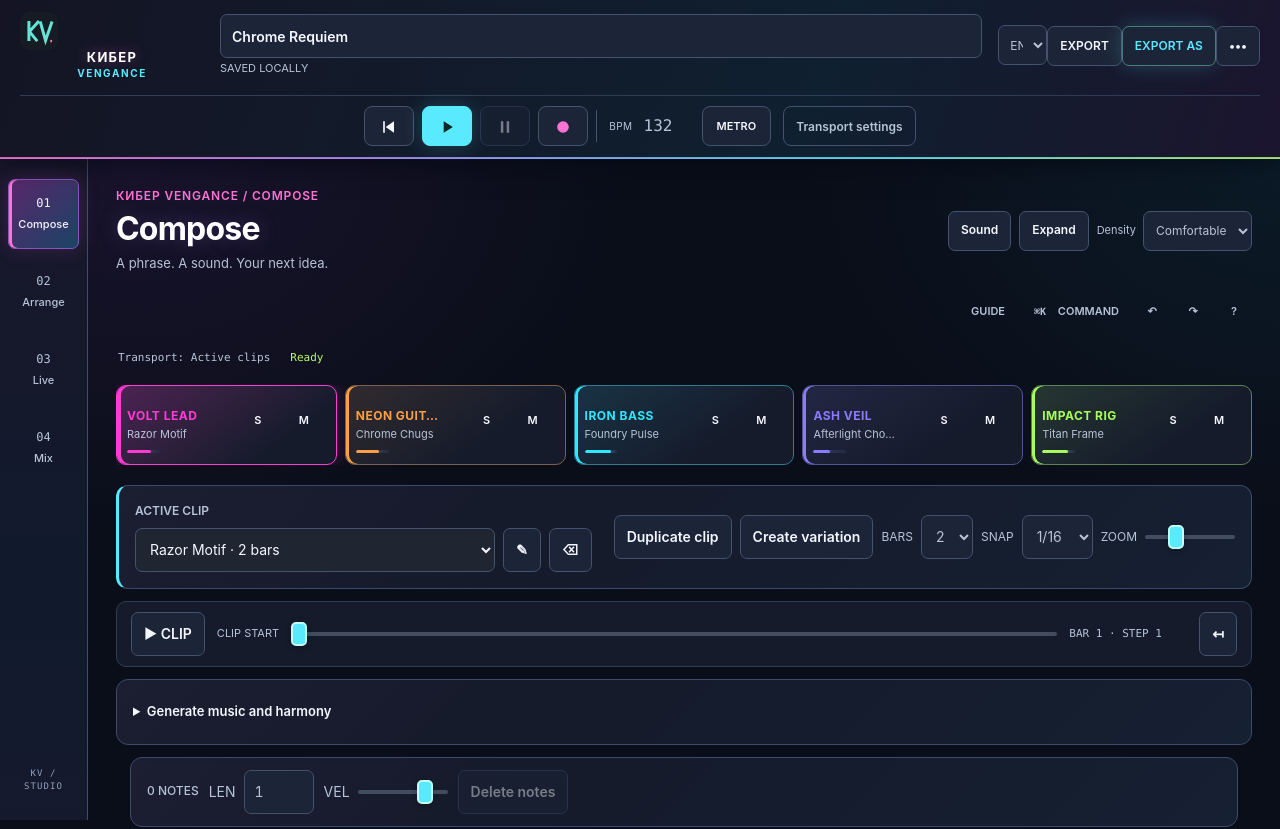
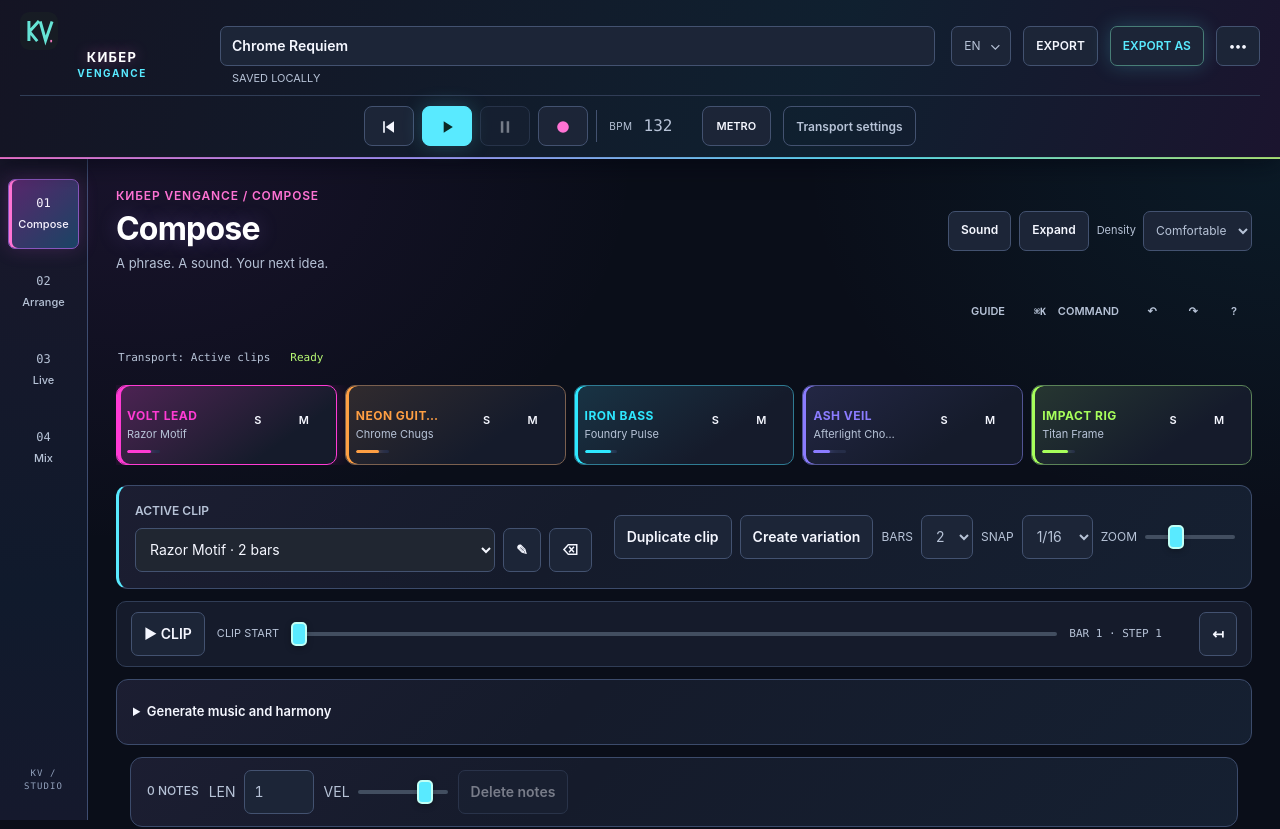
Before and after one commit to suizman/kiber-vengance, a Preact app: page / in a window 1280 px wide. Shown: the top 829 px of the page. Built offline with nearby package versions, Linux system fonts and the light colour scheme.

Commit message:
Align project header controls and language selector

```diff
--- a/src/ui/styles/shell.css
+++ b/src/ui/styles/shell.css
@@ -72,6 +72,10 @@
   display: flex;
   flex-direction: column;
   align-items: flex-start;
+  position: relative;
+  align-self: center;
+  justify-content: center;
+  height: 40px;
 }
 .studio-header .project-head label {
   display: none;
@@ -79,19 +83,28 @@
 .studio-header .project-head input {
   width: 100%;
   max-width: 280px;
-  min-height: 26px;
-  padding: 0;
+  min-height: 40px;
+  height: 40px;
+  padding: 0 12px;
   border: 0;
   border-radius: 0;
+  box-sizing: border-box;
   font: 600 14px/1.4 var(--ui-font);
   background: transparent;
   letter-spacing: normal;
 }
+#app .studio-header .project-head #title {
+  min-height: 40px;
+  height: 40px;
+}
 .studio-header .project-head #saveState {
+  position: absolute;
+  top: 44px;
+  left: 12px;
   color: var(--muted);
   font-size: 11px;
   letter-spacing: normal;
-  margin: 2px 0 0;
+  margin: 0;
 }
 .studio-header .project-head #saveState::before {
   display: none;
@@ -169,8 +182,10 @@
   letter-spacing: normal;
 }
 .studio-header .top-actions {
+  display: flex;
+  align-items: center;
   justify-content: flex-end;
-  gap: 8px;
+  gap: 12px;
   padding: 0;
 }
 .studio-header .top-actions button {
@@ -189,10 +204,30 @@
   display: none;
 }
 .studio-header .language-switcher select {
+  width: 60px;
+  min-width: 60px;
   min-height: 40px;
   height: 40px;
   font-size: 12px;
-  padding: 7px;
+  padding: 0 25px 0 12px;
+  appearance: none;
+  -webkit-appearance: none;
+}
+.studio-header .language-switcher {
+  position: relative;
+  display: flex;
+  flex: 0 0 auto;
+}
+.studio-header .language-switcher::after {
+  content: "⌄";
+  position: absolute;
+  top: 50%;
+  right: 10px;
+  transform: translateY(-58%);
+  color: var(--muted);
+  font-size: 15px;
+  line-height: 1;
+  pointer-events: none;
 }
 .studio-nav {
   grid-column: 1;
@@ -448,6 +483,7 @@
 @media (min-width: 1500px) {
   .studio-header {
     grid-template-columns: 184px minmax(160px, 1fr) auto auto;
+    min-height: 86px;
   }
   .studio-header .transport {
     grid-column: 3;
@@ -515,8 +551,13 @@
     font-size: 16px;
     max-width: 100%;
   }
+  .studio-header .project-head {
+    height: auto;
+  }
   .studio-header .project-head #saveState {
+    position: static;
     font-size: 10px;
+    margin-top: 0;
   }
   .studio-header .top-actions {
     gap: 5px;
```
Also changed, not shown: 8 other files (tests, documents, lock files or other folders).
